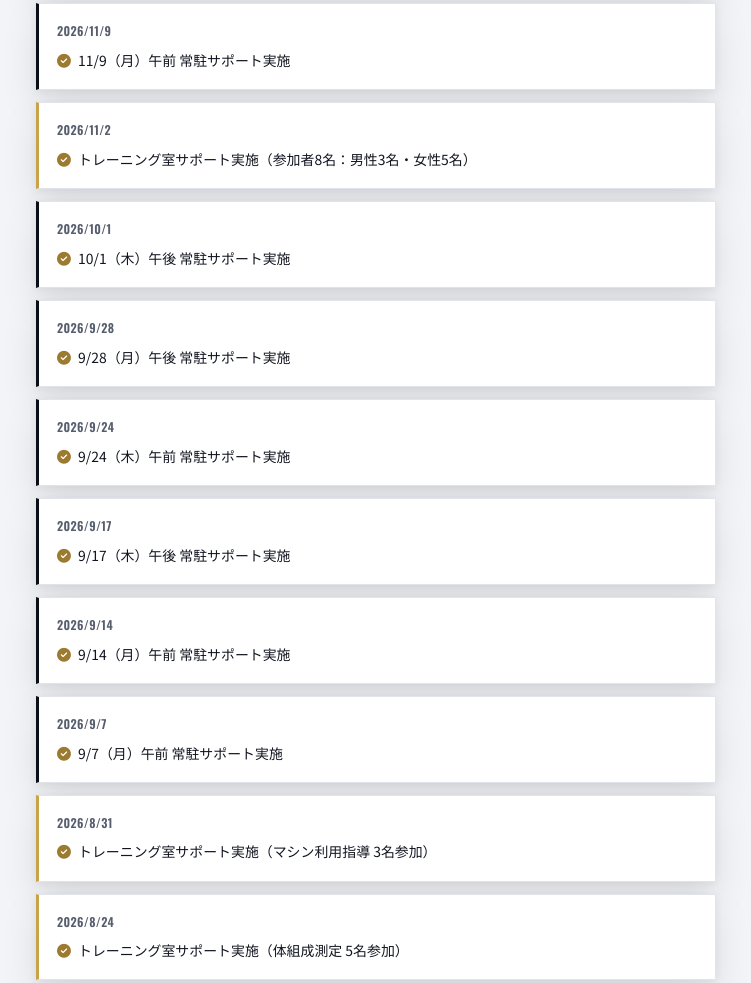
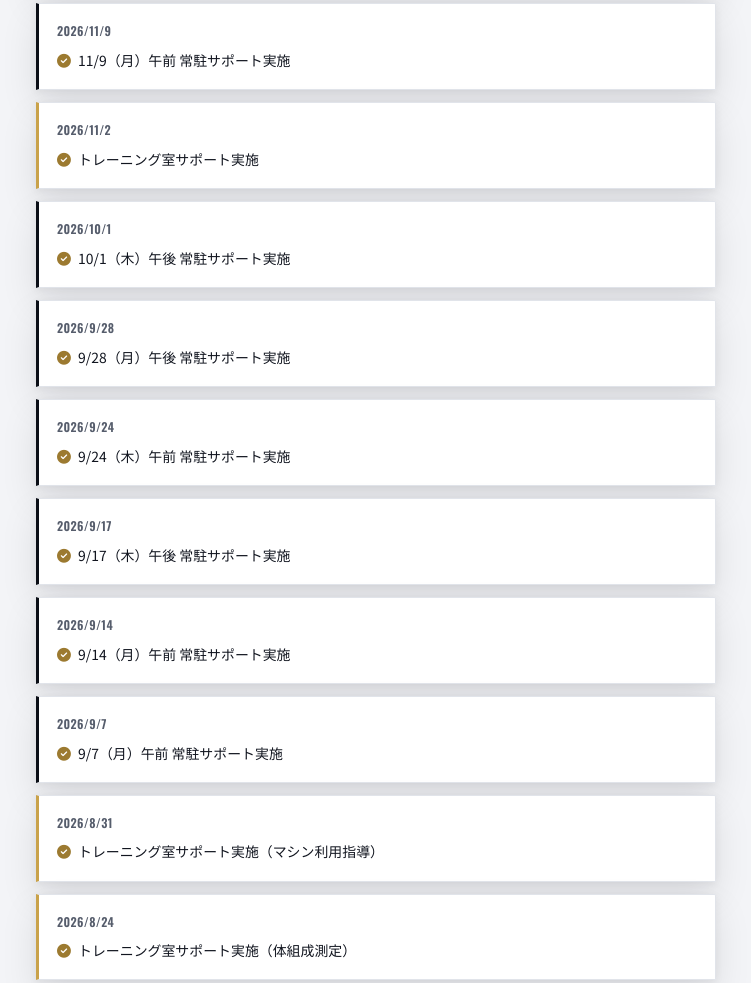
Before and after one commit to shuhei-overfield/bibai-sports, a plain HTML site: page index.html in a window 1280 px wide. Shown: the part 9017-10000 px from the top of the page, without its empty margins (264-1015 px from the left). Drawn offline with nearby package versions, Linux system fonts and the light colour scheme.

Commit message:
Remove participant counts from archive entries
Some sessions' attendance counts were never recorded/updated, which
made those entries look like zero-attendance days by omission. Rather
than leave an inconsistent mix of "reported" vs "silently blank"
counts across the archive, drops participant numbers from all three
manually-curated archive-card entries entirely — each now just states
that the session ran (optionally with what kind of support, e.g.
体組成測定/マシン利用指導), with no attendance figure.

script.js's auto-generated archive entries (from past #training
schedule dates) already never included participant counts, so no
change was needed there.

Co-Authored-By: Claude Sonnet 5 <noreply@anthropic.com>
Claude-Session: https://claude.ai/code/session_01DPyjhqY8Vxrtouvi5GqQXS

```diff
--- a/index.html
+++ b/index.html
@@ -557,15 +557,15 @@
       <ul class="archive-list" id="archiveList">
         <li class="archive-card" data-date="2026-11-02" data-auto="true">
           <time class="archive-date" datetime="2026-11-02">2026/11/2</time>
-          <p class="archive-text"><i class="fa-solid fa-circle-check"></i> トレーニング室サポート実施（参加者8名：男性3名・女性5名）</p>
+          <p class="archive-text"><i class="fa-solid fa-circle-check"></i> トレーニング室サポート実施</p>
         </li>
         <li class="archive-card" data-date="2026-08-24">
           <time class="archive-date" datetime="2026-08-24">2026/8/24</time>
-          <p class="archive-text"><i class="fa-solid fa-circle-check"></i> トレーニング室サポート実施（体組成測定 5名参加）</p>
+          <p class="archive-text"><i class="fa-solid fa-circle-check"></i> トレーニング室サポート実施（体組成測定）</p>
         </li>
         <li class="archive-card" data-date="2026-08-31">
           <time class="archive-date" datetime="2026-08-31">2026/8/31</time>
-          <p class="archive-text"><i class="fa-solid fa-circle-check"></i> トレーニング室サポート実施（マシン利用指導 3名参加）</p>
+          <p class="archive-text"><i class="fa-solid fa-circle-check"></i> トレーニング室サポート実施（マシン利用指導）</p>
         </li>
         <!--
           運用メモ：終了した常駐スケジュール（#training 内の .schedule-dates li）は
```
